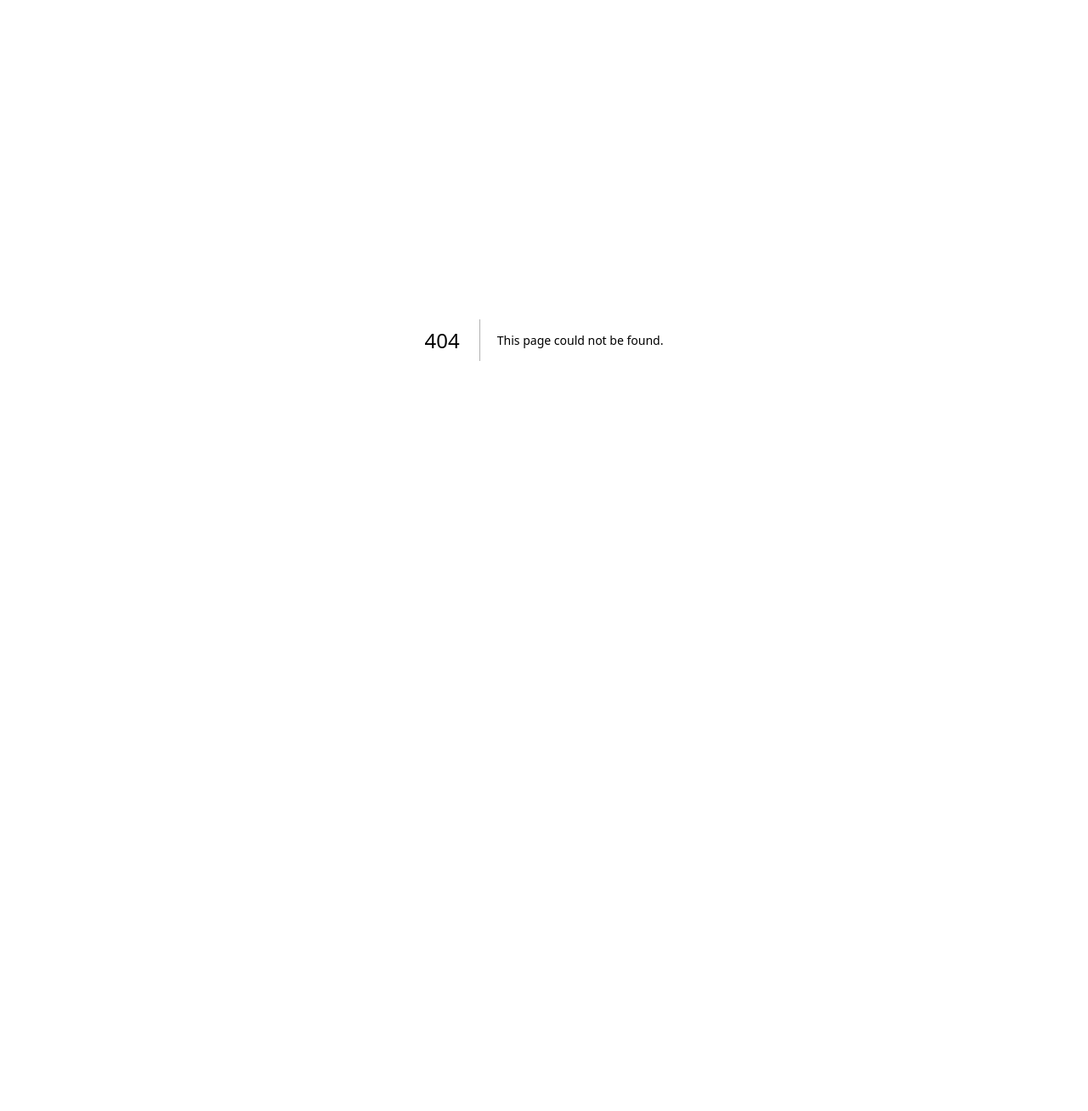
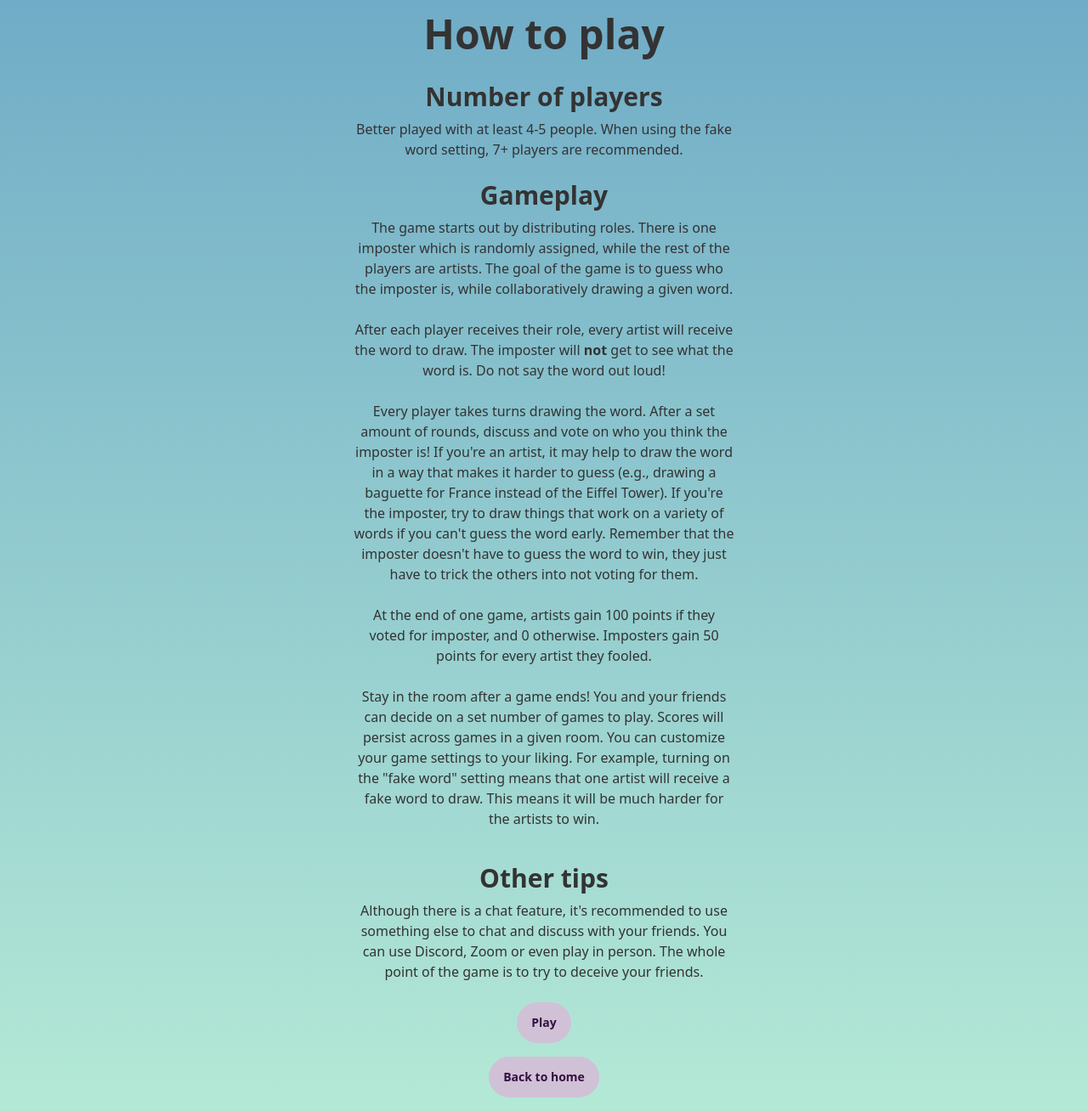
Before and after one commit to WiIIiamTang/drawamogsus, a Next.js app: page /howtoplay in a window 1280 px wide. Before the commit this address had no page. Shown: the whole page at 85% size. Before the commit the page ends 800 px from the top, so only its background shows below. Built offline with nearby package versions, Linux system fonts and the light colour scheme.

Commit message:
add fake word setting and how to play page

```diff
--- a/src/app/game/page.tsx
+++ b/src/app/game/page.tsx
@@ -43,6 +43,7 @@ const Game: FunctionComponent<GameProps> = () => {
     setErrorMessage,
   });
   const [useColors, setUseColors] = useState(true);
+  const [useFakeWords, setUseFakeWords] = useState(false);
   const roomRef = useRef<HTMLInputElement>(null);
   const nicknameRef = useRef<HTMLInputElement>(null);
   const timeStartRef = useRef<HTMLInputElement>(null);
@@ -131,6 +132,7 @@ const Game: FunctionComponent<GameProps> = () => {
       timeStart,
       timeVote,
       wordCategoryRef.current?.value || "animal",
+      useFakeWords,
       function (success: boolean) {
         if (!success) {
           setInvalidCode(true);
@@ -164,6 +166,8 @@ const Game: FunctionComponent<GameProps> = () => {
           userScoresWhenJoining={userScoresWhenJoining}
           useSketchColors={useColors}
           setUseSketchColors={setUseColors}
+          useFakeWords={useFakeWords}
+          setUseFakeWords={setUseFakeWords}
         />
       ) : (
         <div className="w-full flex justify-center items-center overflow-hidden">
@@ -281,16 +285,29 @@ const Game: FunctionComponent<GameProps> = () => {
                       <option value="weapon">weapon</option>
                     </select>
                   </div>
-                  <div>
-                    <div className="form-control w-full">
+                  <div className="w-full flex flex-row">
+                    <div className="form-control w-1/2">
                       <label className="cursor-pointer label">
-                        <span className="label-text">Use colors</span>
+                        <span className="label-text text-xs">Colors</span>
                         <input
                           type="checkbox"
                           className="toggle toggle-secondary"
                           defaultChecked
                           onLoad={() => setUseColors(true)}
                           onChange={(e) => setUseColors(e.target.checked)}
+                          checked={useColors}
+                        />
+                      </label>
+                    </div>
+                    <div className="form-control w-1/2">
+                      <label className="cursor-pointer label">
+                        <span className="label-text text-xs">Fake word</span>
+                        <input
+                          type="checkbox"
+                          className="toggle toggle-secondary"
+                          onLoad={() => setUseFakeWords(false)}
+                          onChange={(e) => setUseFakeWords(e.target.checked)}
+                          checked={useFakeWords}
                         />
                       </label>
                     </div>
--- /dev/null
+++ b/src/app/howtoplay/page.tsx
@@ -0,0 +1,80 @@
+import { FunctionComponent } from "react";
+import Link from "next/link";
+
+interface InstructionsProps {}
+
+const Instructions: FunctionComponent<InstructionsProps> = () => {
+  return (
+    <main className="hero min-h-screen bg-gradient-to-b from-neutral to-accent">
+      <div className="hero-content text-center rounded-md">
+        <div className="max-w-md">
+          <h1 className="text-5xl font-bold mb-4">How to play</h1>
+          <h2 className="text-3xl font-bold mt-4 pt-4">Number of players</h2>
+          <p className="py-2">
+            Better played with at least 4-5 people. When using the fake word
+            setting, 7+ players are recommended.
+          </p>
+          <h2 className="text-3xl font-bold mt-4">Gameplay</h2>
+          <div className="py-2 overflow-y-auto">
+            <p>
+              The game starts out by distributing roles. There is one imposter
+              which is randomly assigned, while the rest of the players are
+              artists. The goal of the game is to guess who the imposter is,
+              while collaboratively drawing a given word.
+            </p>
+            <br></br>
+            <p>
+              After each player receives their role, every artist will receive
+              the word to draw. The imposter will <strong>not</strong> get to
+              see what the word is. Do not say the word out loud!
+            </p>
+            <br></br>
+            <p>
+              Every player takes turns drawing the word. After a set amount of
+              rounds, discuss and vote on who you think the imposter is! If
+              you&apos;re an artist, it may help to draw the word in a way that
+              makes it harder to guess (e.g., drawing a baguette for France
+              instead of the Eiffel Tower). If you&apos;re the imposter, try to
+              draw things that work on a variety of words if you can&apos;t
+              guess the word early. Remember that the imposter doesn&apos;t have
+              to guess the word to win, they just have to trick the others into
+              not voting for them.
+            </p>
+            <br></br>
+            <p>
+              At the end of one game, artists gain 100 points if they voted for
+              imposter, and 0 otherwise. Imposters gain 50 points for every
+              artist they fooled.
+            </p>
+            <br></br>
+            <p>
+              Stay in the room after a game ends! You and your friends can
+              decide on a set number of games to play. Scores will persist
+              across games in a given room. You can customize your game settings
+              to your liking. For example, turning on the &quot;fake word&quot;
+              setting means that one artist will receive a fake word to draw.
+              This means it will be much harder for the artists to win.
+            </p>
+          </div>
+          <h2 className="text-3xl font-bold mt-4 pt-4">Other tips</h2>
+          <p className="py-2">
+            Although there is a chat feature, it&apos;s recommended to use
+            something else to chat and discuss with your friends. You can use
+            Discord, Zoom or even play in person. The whole point of the game is
+            to try to deceive your friends.
+          </p>
+          <div className="flex flex-col gap-4 justify-center items-center mt-4">
+            <Link href="/game" className="btn btn-primary w-fit">
+              <button>Play</button>
+            </Link>
+            <Link href="/" className="btn btn-primary w-fit">
+              <button>Back to home</button>
+            </Link>
+          </div>
+        </div>
+      </div>
+    </main>
+  );
+};
+
+export default Instructions;
--- a/src/app/page.tsx
+++ b/src/app/page.tsx
@@ -11,10 +11,17 @@ const Home: FunctionComponent<HomeProps> = () => {
       <div className="hero-content text-center rounded-md">
         <div className="max-w-md">
           <h1 className="text-5xl font-bold">drawamogsus</h1>
-          <p className="py-6">stupid drawing party game</p>
-          <Link href="/game">
-            <button className="btn btn-primary">Play</button>
-          </Link>
+          <div>
+            <p className="py-6">stupid drawing party game</p>
+          </div>
+          <div className="flex flex-col gap-4 justify-center items-center">
+            <Link href="/game" className="btn btn-primary">
+              <button>Play</button>
+            </Link>
+            <Link href="/howtoplay" className="btn btn-primary">
+              <button>How to play</button>
+            </Link>
+          </div>
         </div>
       </div>
     </main>
--- a/src/components/Room.tsx
+++ b/src/components/Room.tsx
@@ -39,6 +39,8 @@ type Props = {
   userScoresWhenJoining?: Array<UserScore>;
   useSketchColors: boolean;
   setUseSketchColors: (useSketchColors: boolean) => void;
+  useFakeWords: boolean;
+  setUseFakeWords: (useFakeWords: boolean) => void;
 };
 
 type UserScore = {
@@ -390,6 +392,7 @@ const Room = (props: Props) => {
                 props.setRoomCode("");
                 props.setNickname(props.nickname);
                 props.setUseSketchColors(true);
+                props.setUseFakeWords(false);
                 socket.emit("leave_room", props.room, props.nickname);
               }}
             >
```
